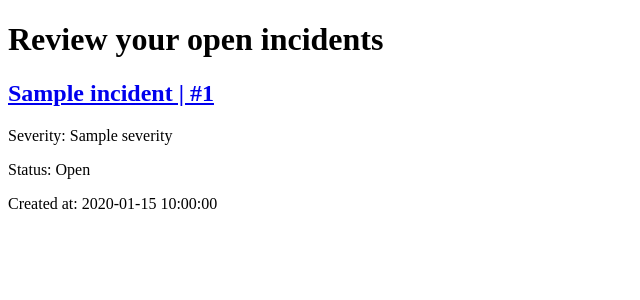
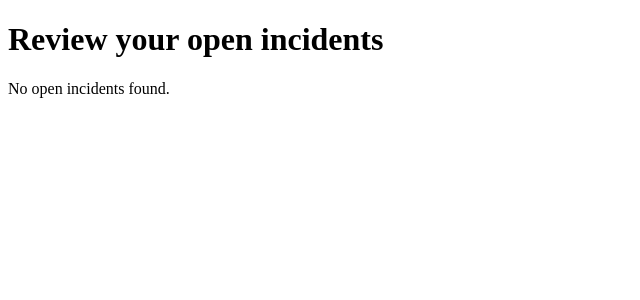
Before and after one commit to giulianotesta7/devops-incident-tracker, a Flask app: template app/templates/incidents.html in a window 1280 px wide. Shown: the part 70-370 px from the top of the page, without its empty margins (0-640 px from the left). Run offline with Flask 3, Linux system fonts and the light colour scheme; the template is opened without the code that fills it: most values are stand-ins (such as "Sample title", 1, 10 or a date in 2020).

Commit message:
feat: Filter only your incidents

```diff
--- a/app/templates/incidents.html
+++ b/app/templates/incidents.html
@@ -3,7 +3,7 @@
 {% block body%}
 <h1>Review your open incidents</h1>
 
-    {% for incident in incidents | selectattr("status", "equalto", "Open") %}
+    {% for incident in incidents | selectattr("status", "equalto", "Open") | selectattr("created_by_id","equalto", current_user.id) %}
         <div class="incident">
             <h2>
                 <a href="{{ url_for('bp.incident_detail', incident_id=incident.id) }}">
```
